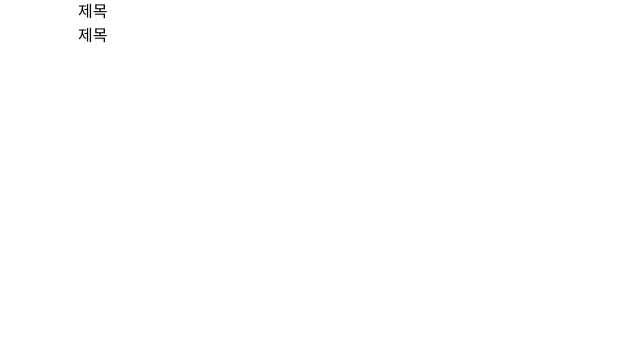
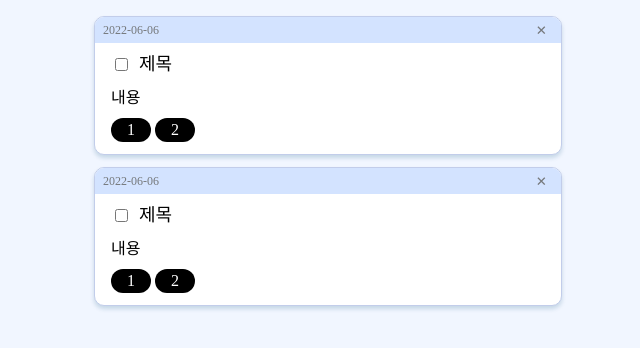
Before and after one commit to Yuyeol/todo-ts-next, a Next.js app: page / in a window 1280 px wide. Shown: the top 348 px of the page, without its empty margins (312-952 px from the left). Built offline with nearby package versions, Linux system fonts and the light colour scheme; a web font is replaced by a local one.

Commit message:
feature(#3): todo item publish

```diff
--- a/components/todoList/TodoItem/index.tsx
+++ b/components/todoList/TodoItem/index.tsx
@@ -1,11 +1,81 @@
+import styled from '@emotion/styled';
+import { Common } from 'styles/GlobalStyle';
 import { TodoProps } from 'types';
+import TodoTag from '../TodoTag';
+
+const Container = styled.div`
+  box-shadow: ${Common.shadow.main};
+  margin-bottom: 0.75rem;
+  border-radius: 10px;
+  background: ${Common.colors.white};
+  overflow: hidden;
+  border: 1px solid ${Common.colors.border};
+`;
+
+const Header = styled.div`
+  background: ${Common.colors.point};
+  padding: 0.25rem 0.5rem;
+  display: flex;
+  align-items: center;
+  justify-content: space-between;
+`;
+
+const DeleteButton = styled.button`
+  color: ${Common.colors.grey400};
+`;
+
+const Title = styled.div`
+  font-family: ${Common.fonts.Pretendard700};
+  margin-left: 0.5rem;
+  font-size: 18px;
+`;
+const Content = styled.div``;
+const Date = styled.div`
+  font-size: 12px;
+  color: ${Common.colors.grey400};
+  text-align: end;
+`;
 
 type Props = {
   todo: TodoProps;
 };
 
 const TodoItem = ({ todo }: Props) => {
-  return <div>{todo.title}</div>;
+  return (
+    <Container>
+      <Header
+        style={{
+          background: Common.colors.point,
+          padding: '0.25rem 0.5rem',
+          display: 'flex',
+          alignItems: 'center',
+          justifyContent: 'space-between',
+        }}
+      >
+        <Date>{todo.createDate}</Date>
+        <DeleteButton>✕</DeleteButton>
+      </Header>
+
+      <div style={{ padding: '0.5rem 1rem' }}>
+        <div
+          style={{
+            display: 'flex',
+            alignItems: 'center',
+            marginBottom: '0.5rem',
+          }}
+        >
+          <input type="checkbox" />
+          <Title>{todo.title}</Title>
+        </div>
+        <Content style={{ marginBottom: '0.5rem' }}>{todo.content}</Content>
+        <div style={{ display: 'flex', flexWrap: 'wrap' }}>
+          {todo.tags.map((tag) => (
+            <TodoTag key={tag.id} tag={tag} />
+          ))}
+        </div>
+      </div>
+    </Container>
+  );
 };
 
 export default TodoItem;
--- /dev/null
+++ b/components/todoList/TodoTag/index.tsx
@@ -0,0 +1,31 @@
+import styled from '@emotion/styled';
+import { TagProps } from 'types';
+
+type StyledProps = {
+  fontColor: string;
+  backgroundColor: string;
+};
+
+const Container = styled.div`
+  background: ${(props: StyledProps) => props.backgroundColor};
+  color: ${(props: StyledProps) => props.fontColor};
+  text-align: center;
+  min-width: 40px;
+  margin-right: 0.25rem;
+  margin-bottom: 0.25rem;
+  border-radius: 999px;
+`;
+
+type Props = {
+  tag: TagProps;
+};
+
+const TodoTag = ({ tag }: Props) => {
+  return (
+    <Container fontColor={tag.fontColor} backgroundColor={tag.backgroundColor}>
+      {tag.name}
+    </Container>
+  );
+};
+
+export default TodoTag;
--- a/components/todoList/index.tsx
+++ b/components/todoList/index.tsx
@@ -1,6 +1,11 @@
+import styled from '@emotion/styled';
 import { TodoProps } from 'types';
-import TodoInput from './TodoInput/TodoInput';
+import TodoInput from './TodoInput';
 import TodoItem from './TodoItem';
+
+const Container = styled.div`
+  padding: 1rem 1rem 0rem 1rem;
+`;
 
 type Props = {
   todos: TodoProps[];
@@ -8,12 +13,12 @@ type Props = {
 
 const TodoList = ({ todos }: Props) => {
   return (
-    <div>
+    <Container>
       <TodoInput />
       {todos.map((todo) => (
         <TodoItem key={todo.id} todo={todo} />
       ))}
-    </div>
+    </Container>
   );
 };
 
--- a/states/index.ts
+++ b/states/index.ts
@@ -13,8 +13,18 @@ export const todoState = atom({
       completeDate: '2022-06-06',
       isComplete: false,
       tags: [
-        { id: '1', name: '1', font: '#FFFFFF', background: '#000000' },
-        { id: '2', name: '2', font: '#FFFFFF', background: '#000000' },
+        {
+          id: '1',
+          name: '1',
+          fontColor: '#FFFFFF',
+          backgroundColor: '#000000',
+        },
+        {
+          id: '2',
+          name: '2',
+          fontColor: '#FFFFFF',
+          backgroundColor: '#000000',
+        },
       ],
     },
     {
@@ -27,8 +37,18 @@ export const todoState = atom({
       completeDate: '2022-06-06',
       isComplete: false,
       tags: [
-        { id: '1', name: '1', font: '#FFFFFF', background: '#000000' },
-        { id: '2', name: '2', font: '#FFFFFF', background: '#000000' },
+        {
+          id: '1',
+          name: '1',
+          fontColor: '#FFFFFF',
+          backgroundColor: '#000000',
+        },
+        {
+          id: '2',
+          name: '2',
+          fontColor: '#FFFFFF',
+          backgroundColor: '#000000',
+        },
       ],
     },
   ],
--- a/styles/GlobalStyle.ts
+++ b/styles/GlobalStyle.ts
@@ -1,14 +1,22 @@
 import { css } from '@emotion/react';
 export const Common = {
   colors: {
+    white: '#FFFFFF',
+    black: '#000000',
     grey600: '#25282B',
     grey400: '#75787B',
     grey200: '#C5C8CB',
     grey100: '#EDF0F3',
+    background: '#F1F6FF',
+    border: '#C2CDEA',
+    point: '#D3E3FF',
   },
   fonts: {
     Pretendard700: 'Pretendard-700',
     Pretendard400: 'Pretendard-400',
+  },
+  shadow: {
+    main: '0px 3px 4px rgba(7, 77, 117, 0.18)',
   },
 };
 const global = css`
@@ -160,6 +168,7 @@ const global = css`
     display: block;
   }
   body {
+    background: ${Common.colors.background};
     line-height: 1.5;
   }
   ol,
--- a/types.ts
+++ b/types.ts
@@ -1,8 +1,8 @@
 export type TagProps = {
   id: string;
   name: string;
-  font: string;
-  background: string;
+  fontColor: string;
+  backgroundColor: string;
 };
 
 export type TodoProps = {
```
Also changed, not shown: components/todoList/TodoInput/index.tsx (renamed from components/todoList/TodoInput/TodoInput.tsx), 1 other file (tests, documents, lock files or other folders).
